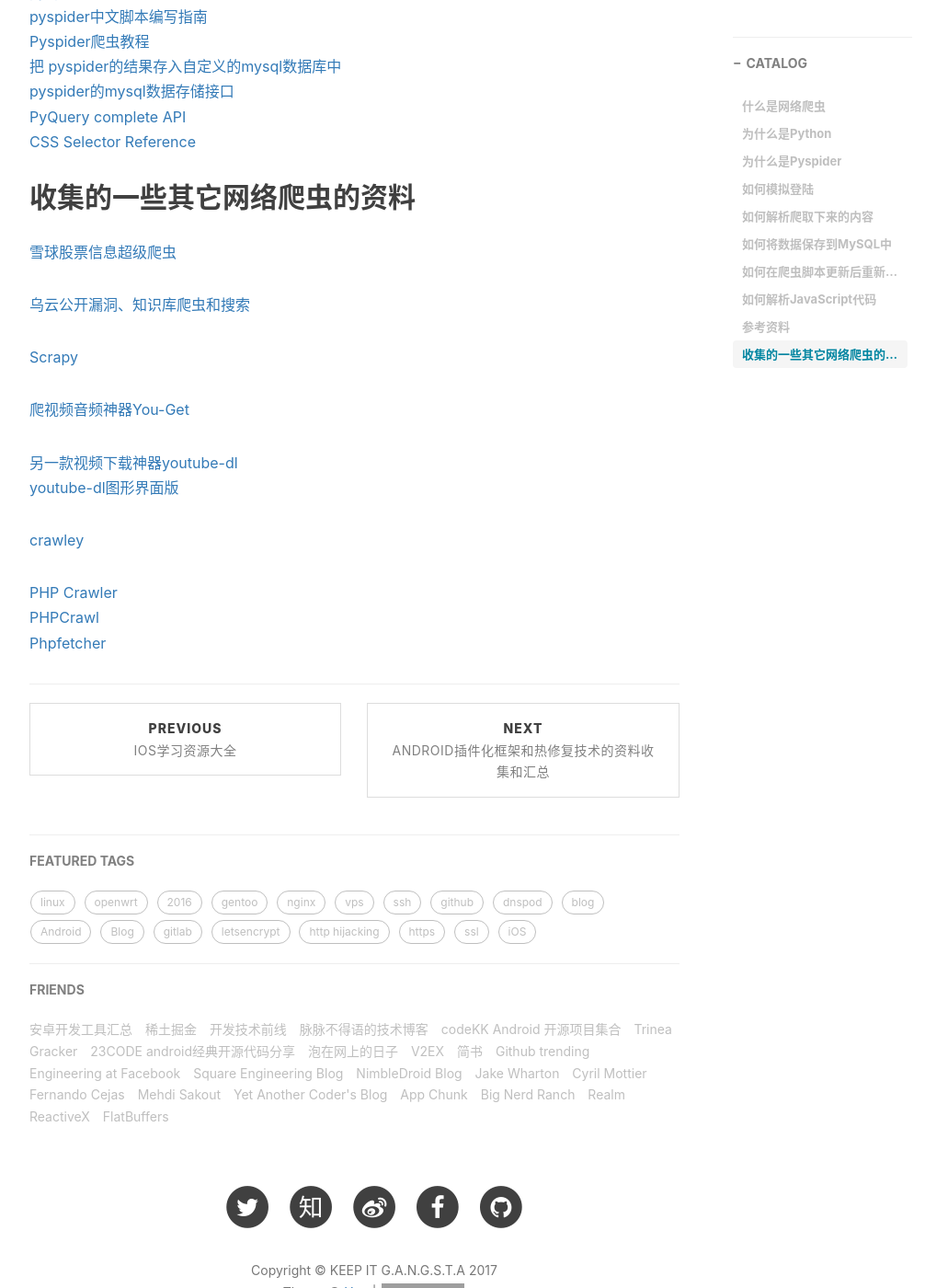
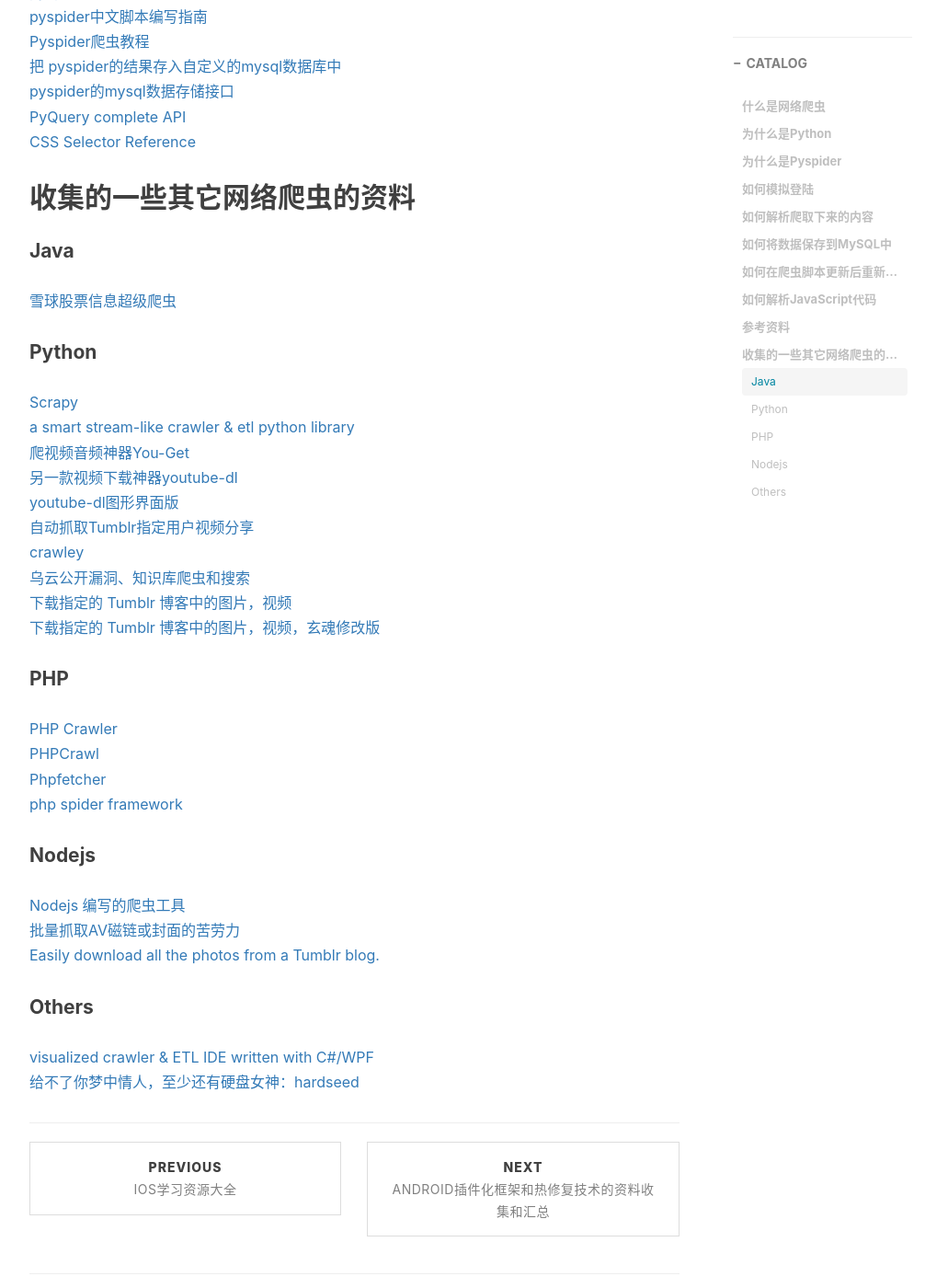
Before and after one commit to figofuture/figofuture.github.io, a Jekyll site: the page built from _posts/2016-08-10-pyspider-as-a-web-crawler-system.markdown, in a window 1280 px wide and 1400 px high, scrolled down 11198 px. Shown: the whole window at 92% size, without its empty margins (233-1239 px from the left). Built offline with Jekyll 4.4.1, drawn with Linux system fonts in a browser that asks for light colours; nearby versions of some CDN libraries; comment, search, counter and statistics services are not loaded; grey boxes are pictures that could not be loaded.

Commit message:
add some new crawler framwork/apps

```diff
--- a/_posts/2016-08-10-pyspider-as-a-web-crawler-system.markdown
+++ b/_posts/2016-08-10-pyspider-as-a-web-crawler-system.markdown
@@ -424,19 +424,32 @@
 
 ## 收集的一些其它网络爬虫的资料
 
+#### Java
 [雪球股票信息超级爬虫](https://github.com/decaywood/XueQiuSuperSpider)
 
-[乌云公开漏洞、知识库爬虫和搜索](https://github.com/hanc00l/wooyun_public)
-
+#### Python
 [Scrapy](http://scrapy.org/)
-
+[a smart stream-like crawler & etl python library](https://github.com/ferventdesert/etlpy)
 [爬视频音频神器You-Get](https://you-get.org/)
-
 [另一款视频下载神器youtube-dl](https://github.com/rg3/youtube-dl)
 [youtube-dl图形界面版](https://github.com/MrS0m30n3/youtube-dl-gui)
+[自动抓取Tumblr指定用户视频分享](https://github.com/Thoxvi/MyCar_python)
+[crawley](https://github.com/jmg/crawley)
+[乌云公开漏洞、知识库爬虫和搜索](https://github.com/hanc00l/wooyun_public)
+[下载指定的 Tumblr 博客中的图片，视频](https://github.com/dixudx/tumblr-crawler)
+[下载指定的 Tumblr 博客中的图片，视频，玄魂修改版](https://github.com/xuanhun/tumblr-crawler)
 
-[crawley](https://github.com/jmg/crawley)
-
+#### PHP
 [PHP Crawler](https://sourceforge.net/projects/php-crawler/)
 [PHPCrawl](https://sourceforge.net/projects/phpcrawl/)
 [Phpfetcher](https://github.com/fanfank/phpfetcher)
+[php spider framework](https://github.com/hirudy/Tspider)
+
+#### Nodejs
+[Nodejs 编写的爬虫工具](https://github.com/xwartz/spider)
+[批量抓取AV磁链或封面的苦劳力](https://github.com/raawaa/jav-scrapy)
+[Easily download all the photos from a Tumblr blog.](https://github.com/Leeiio/tumblr-downloader)
+
+#### Others
+[visualized crawler & ETL IDE written with C#/WPF](https://github.com/ferventdesert/Hawk)
+[给不了你梦中情人，至少还有硬盘女神：hardseed](https://github.com/yangyangwithgnu/hardseed)
```
